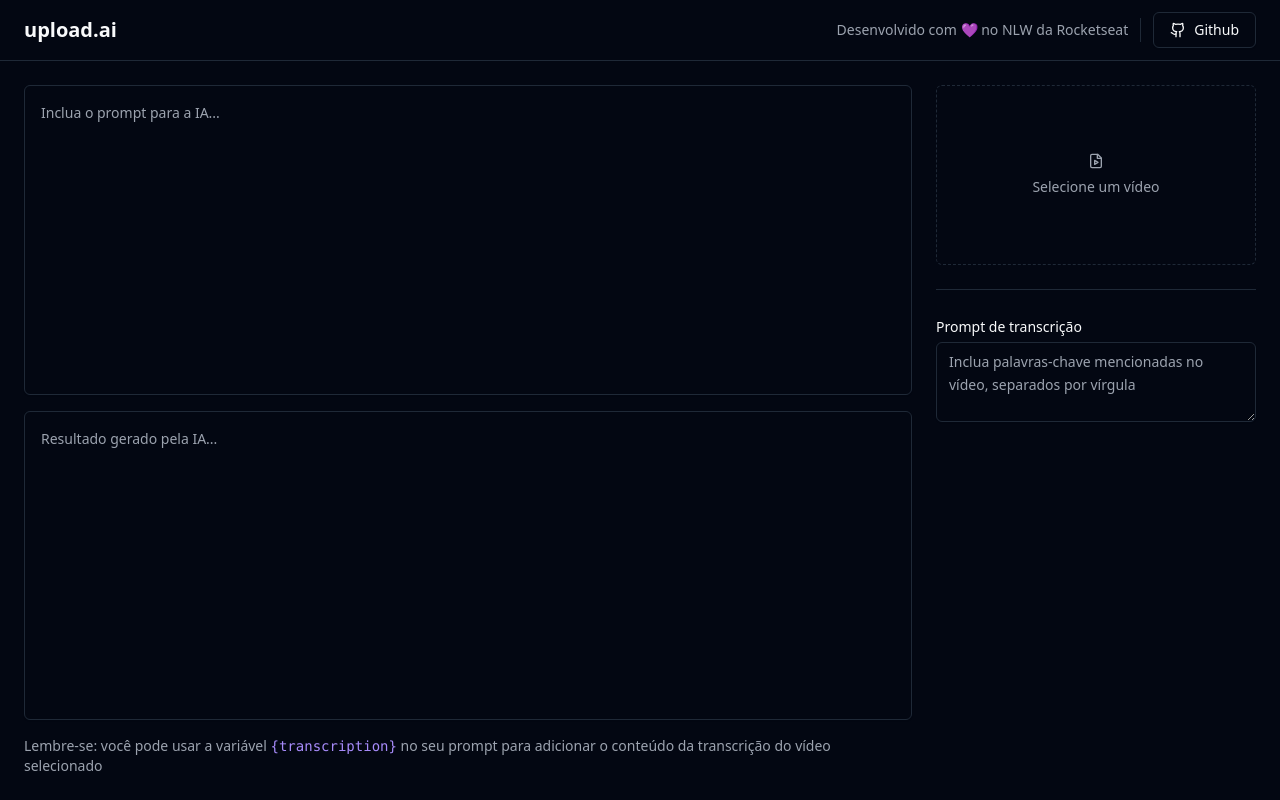
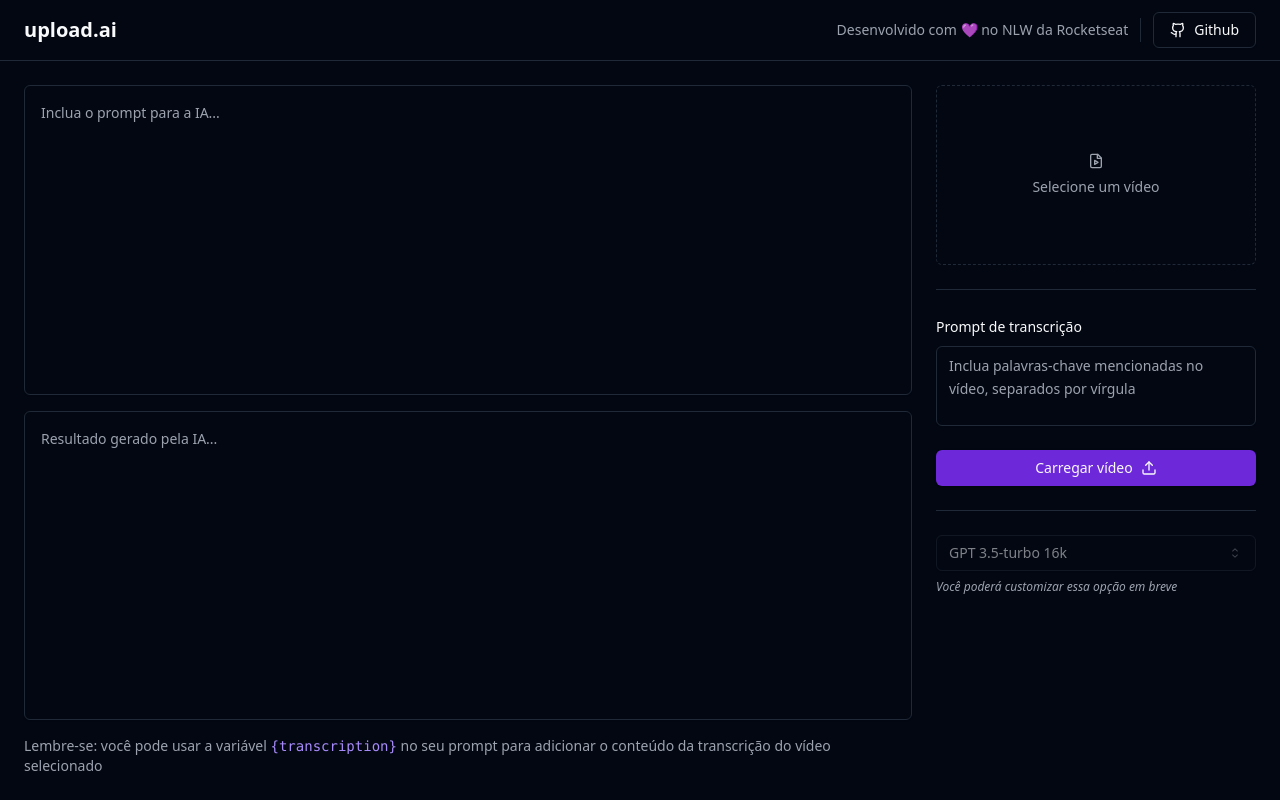
Before and after one commit to carlosmsv/upload.ai, a React (Vite) app: page / in a window 1280 px wide. Built offline with nearby package versions, Linux system fonts and the light colour scheme.

Commit message:
:sparkles: submit button and shadcn select

```diff
--- a/package.json
+++ b/package.json
@@ -12,6 +12,7 @@
   "dependencies": {
     "@radix-ui/react-icons": "^1.3.0",
     "@radix-ui/react-label": "^2.0.2",
+    "@radix-ui/react-select": "^1.2.2",
     "@radix-ui/react-separator": "^1.0.3",
     "@radix-ui/react-slot": "^1.0.2",
     "class-variance-authority": "^0.7.0",
--- a/src/App.tsx
+++ b/src/App.tsx
@@ -1,8 +1,9 @@
-import { Github, FileVideo } from "lucide-react"
+import { Github, FileVideo, Upload } from "lucide-react"
 import { Button } from "./components/ui/button";
 import { Separator } from "./components/ui/separator";
 import { Textarea } from "./components/ui/textarea";
 import { Label } from "./components/ui/label";
+import { Select, SelectContent, SelectItem, SelectTrigger, SelectValue } from "./components/ui/select";
 
 export function App() {
 
@@ -57,15 +58,36 @@ export function App() {
 
             <Separator/>
 
-            <div className="space-y-1">
+            <div className="space-y-2">
               <Label htmlFor="transcription_prompt">Prompt de transcrição</Label>
               <Textarea
                 id="transcription_prompt"
-                className="min-h-20 leading-relaxed"
+                className="h-20 leading-relaxed resize-none"
                 placeholder="Inclua palavras-chave mencionadas no vídeo, separados por vírgula"
               />
             </div>
 
+            <Button type="submit" className="w-full">
+              Carregar vídeo
+              <Upload className="w-4 h-4 ml-2"/>
+            </Button>
+
+          </form>
+
+          <Separator />
+
+          <form className="space-y-6">
+            <div className="space-y-2">
+              <Select disabled defaultValue="gpt3.5">
+                <SelectTrigger>
+                  <SelectValue />
+                </SelectTrigger>
+                <SelectContent>
+                  <SelectItem value="gpt3.5">GPT 3.5-turbo 16k</SelectItem>
+                </SelectContent>
+              </Select>
+              <span className="block text-xs text-muted-foreground italic">Você poderá customizar essa opção em breve</span>
+            </div>
           </form>
         </aside>
       </main>
--- /dev/null
+++ b/src/components/ui/select.tsx
@@ -0,0 +1,118 @@
+import * as React from "react"
+import { CaretSortIcon, CheckIcon } from "@radix-ui/react-icons"
+import * as SelectPrimitive from "@radix-ui/react-select"
+
+import { cn } from "@/lib/utils"
+
+const Select = SelectPrimitive.Root
+
+const SelectGroup = SelectPrimitive.Group
+
+const SelectValue = SelectPrimitive.Value
+
+const SelectTrigger = React.forwardRef<
+  React.ElementRef<typeof SelectPrimitive.Trigger>,
+  React.ComponentPropsWithoutRef<typeof SelectPrimitive.Trigger>
+>(({ className, children, ...props }, ref) => (
+  <SelectPrimitive.Trigger
+    ref={ref}
+    className={cn(
+      "flex h-9 w-full items-center justify-between rounded-md border border-input bg-transparent px-3 py-2 text-sm shadow-sm ring-offset-background placeholder:text-muted-foreground focus:outline-none focus:ring-1 focus:ring-ring disabled:cursor-not-allowed disabled:opacity-50",
+      className
+    )}
+    {...props}
+  >
+    {children}
+    <SelectPrimitive.Icon asChild>
+      <CaretSortIcon className="h-4 w-4 opacity-50" />
+    </SelectPrimitive.Icon>
+  </SelectPrimitive.Trigger>
+))
+SelectTrigger.displayName = SelectPrimitive.Trigger.displayName
+
+const SelectContent = React.forwardRef<
+  React.ElementRef<typeof SelectPrimitive.Content>,
+  React.ComponentPropsWithoutRef<typeof SelectPrimitive.Content>
+>(({ className, children, position = "popper", ...props }, ref) => (
+  <SelectPrimitive.Portal>
+    <SelectPrimitive.Content
+      ref={ref}
+      className={cn(
+        "relative z-50 min-w-[8rem] overflow-hidden rounded-md border bg-popover text-popover-foreground shadow-md data-[state=open]:animate-in data-[state=closed]:animate-out data-[state=closed]:fade-out-0 data-[state=open]:fade-in-0 data-[state=closed]:zoom-out-95 data-[state=open]:zoom-in-95 data-[side=bottom]:slide-in-from-top-2 data-[side=left]:slide-in-from-right-2 data-[side=right]:slide-in-from-left-2 data-[side=top]:slide-in-from-bottom-2",
+        position === "popper" &&
+          "data-[side=bottom]:translate-y-1 data-[side=left]:-translate-x-1 data-[side=right]:translate-x-1 data-[side=top]:-translate-y-1",
+        className
+      )}
+      position={position}
+      {...props}
+    >
+      <SelectPrimitive.Viewport
+        className={cn(
+          "p-1",
+          position === "popper" &&
+            "h-[var(--radix-select-trigger-height)] w-full min-w-[var(--radix-select-trigger-width)]"
+        )}
+      >
+        {children}
+      </SelectPrimitive.Viewport>
+    </SelectPrimitive.Content>
+  </SelectPrimitive.Portal>
+))
+SelectContent.displayName = SelectPrimitive.Content.displayName
+
+const SelectLabel = React.forwardRef<
+  React.ElementRef<typeof SelectPrimitive.Label>,
+  React.ComponentPropsWithoutRef<typeof SelectPrimitive.Label>
+>(({ className, ...props }, ref) => (
+  <SelectPrimitive.Label
+    ref={ref}
+    className={cn("px-2 py-1.5 text-sm font-semibold", className)}
+    {...props}
+  />
+))
+SelectLabel.displayName = SelectPrimitive.Label.displayName
+
+const SelectItem = React.forwardRef<
+  React.ElementRef<typeof SelectPrimitive.Item>,
+  React.ComponentPropsWithoutRef<typeof SelectPrimitive.Item>
+>(({ className, children, ...props }, ref) => (
+  <SelectPrimitive.Item
+    ref={ref}
+    className={cn(
+      "relative flex w-full cursor-default select-none items-center rounded-sm py-1.5 pl-2 pr-8 text-sm outline-none focus:bg-accent focus:text-accent-foreground data-[disabled]:pointer-events-none data-[disabled]:opacity-50",
+      className
+    )}
+    {...props}
+  >
+    <span className="absolute right-2 flex h-3.5 w-3.5 items-center justify-center">
+      <SelectPrimitive.ItemIndicator>
+        <CheckIcon className="h-4 w-4" />
+      </SelectPrimitive.ItemIndicator>
+    </span>
+    <SelectPrimitive.ItemText>{children}</SelectPrimitive.ItemText>
+  </SelectPrimitive.Item>
+))
+SelectItem.displayName = SelectPrimitive.Item.displayName
+
+const SelectSeparator = React.forwardRef<
+  React.ElementRef<typeof SelectPrimitive.Separator>,
+  React.ComponentPropsWithoutRef<typeof SelectPrimitive.Separator>
+>(({ className, ...props }, ref) => (
+  <SelectPrimitive.Separator
+    ref={ref}
+    className={cn("-mx-1 my-1 h-px bg-muted", className)}
+    {...props}
+  />
+))
+SelectSeparator.displayName = SelectPrimitive.Separator.displayName
+
+export {
+  Select,
+  SelectGroup,
+  SelectValue,
+  SelectTrigger,
+  SelectContent,
+  SelectLabel,
+  SelectItem,
+  SelectSeparator,
+}
```
Also changed, not shown: 1 other file (tests, documents, lock files or other folders).
